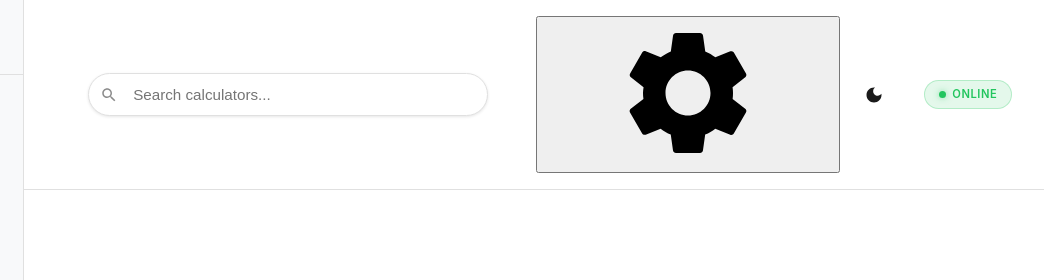
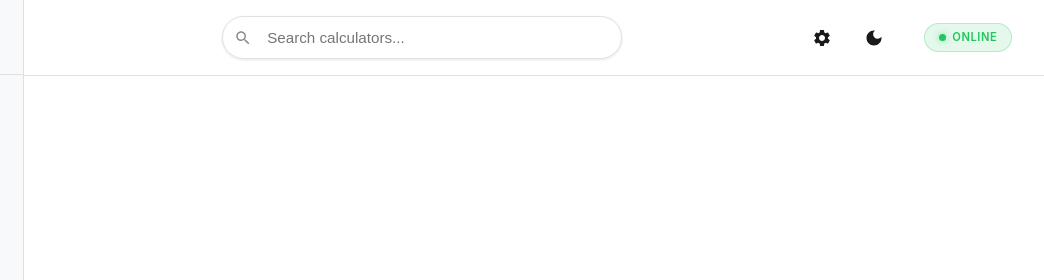
Before and after one commit to prezvious/universal-calculator, a website with bundled scripts: page index.html in a window 1280 px wide. Shown: the top 280 px of the page, 236-1280 px from the left. Built offline with nearby package versions, Linux system fonts and the light colour scheme.

Commit message:
Add styles for settings button and hover effect

```diff
--- a/style.css
+++ b/style.css
@@ -829,6 +829,29 @@ button.calculate-btn:hover {
   --shadow: 0 4px 6px rgba(0, 0, 0, 0.3);
 }
 
+/* Settings Button */
+.settings-btn {
+  background: transparent;
+  border: none;
+  cursor: pointer;
+  padding: 0.5rem;
+  border-radius: 50%;
+  color: var(--text-main);
+  display: flex;
+  align-items: center;
+  justify-content: center;
+  transition: background-color 0.2s;
+}
+
+.settings-btn:hover {
+  background-color: rgba(128, 128, 128, 0.1);
+}
+
+.settings-btn .icon {
+  width: 20px;
+  height: 20px;
+}
+
 /* Theme Toggle Button */
 .theme-toggle {
   background: transparent;
```
